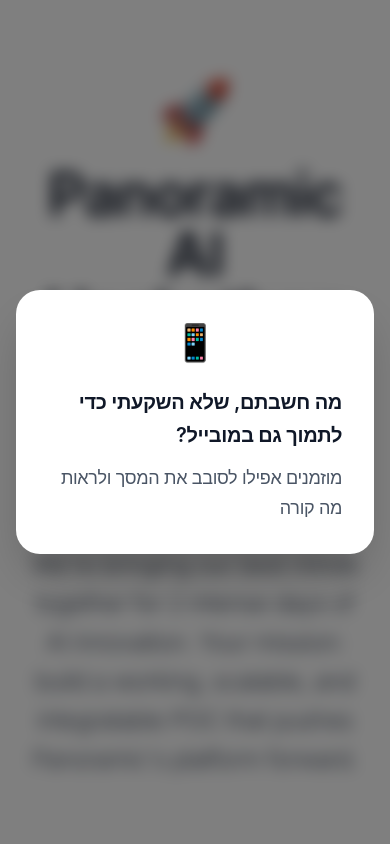
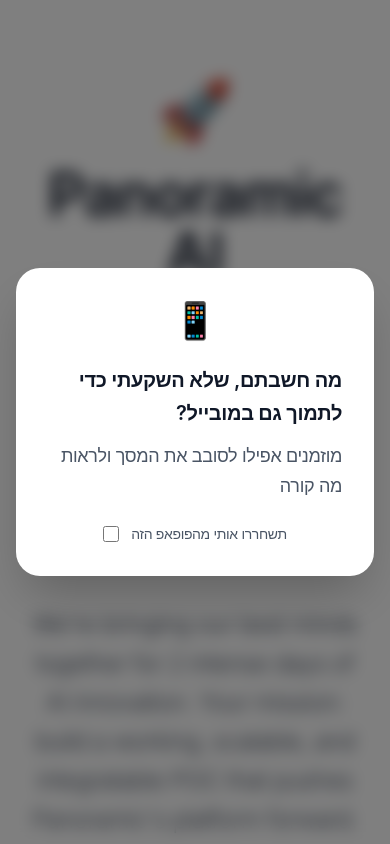
Before and after one commit to omriland/ai-hackathon, a Next.js app: page / in a window 390 px wide. Shown: the top 844 px of the page. Built offline with nearby package versions, Linux system fonts and the light colour scheme.

Commit message:
Refactor mobile modal logic to use dontShowAgain state for user preference and add "Add to Calendar" button functionality

```diff
--- a/src/app/page.tsx
+++ b/src/app/page.tsx
@@ -6,12 +6,14 @@ import { useState, useEffect } from 'react';
 export default function Home() {
   const [showMobileModal, setShowMobileModal] = useState(false);
   const [isUpsideDown, setIsUpsideDown] = useState(false);
-  const [hasSeenModal, setHasSeenModal] = useState(false);
+  const [dontShowAgain, setDontShowAgain] = useState(false);
 
   useEffect(() => {
     const checkMobile = () => {
       const isMobile = window.innerWidth <= 768 || /Android|webOS|iPhone|iPad|iPod|BlackBerry|IEMobile|Opera Mini/i.test(navigator.userAgent);
-      if (isMobile && !hasSeenModal) {
+      const hasOptedOut = localStorage.getItem('hideHackathonMobileModal') === 'true';
+
+      if (isMobile && !hasOptedOut) {
         setShowMobileModal(true);
       }
     };
@@ -87,8 +89,10 @@ export default function Home() {
         <div
           className="fixed inset-0 bg-black/50 backdrop-blur-sm z-50 flex items-center justify-center p-4"
           onClick={() => {
+            if (dontShowAgain) {
+              localStorage.setItem('hideHackathonMobileModal', 'true');
+            }
             setShowMobileModal(false);
-            setHasSeenModal(true);
           }}
         >
           <div
@@ -96,13 +100,26 @@ export default function Home() {
             onClick={(e) => e.stopPropagation()}
           >
             <div className="text-4xl mb-6">📱</div>
-            <div className="text-right" dir="rtl">
+            <div className="text-right mb-6" dir="rtl">
               <p className="text-xl font-semibold text-gray-900 mb-3 leading-relaxed">
                 מה חשבתם, שלא השקעתי כדי לתמוך גם במובייל?
               </p>
               <p className="text-lg text-gray-600 leading-relaxed">
                 מוזמנים אפילו לסובב את המסך ולראות מה קורה
               </p>
+            </div>
+
+            <div className="flex items-center justify-center gap-3 text-sm text-gray-600">
+              <input
+                type="checkbox"
+                id="dontShowAgain"
+                checked={dontShowAgain}
+                onChange={(e) => setDontShowAgain(e.target.checked)}
+                className="w-4 h-4 text-gray-600 bg-gray-100 border-gray-300 rounded focus:ring-gray-500 focus:ring-2"
+              />
+              <label htmlFor="dontShowAgain" className="cursor-pointer">
+                 תשחררו אותי מהפופאפ הזה
+              </label>
             </div>
           </div>
         </div>
@@ -123,6 +140,23 @@ export default function Home() {
               <p className="text-2xl md:text-3xl text-gray-600 font-light tracking-tight mb-4">
                 June 15–16 | 09:00–21:00
               </p>
+              <button
+                onClick={() => {
+                  const startDate = new Date('2024-06-15T09:00:00');
+                  const endDate = new Date('2024-06-16T21:00:00');
+
+                  const formatDate = (date: Date) => {
+                    return date.toISOString().replace(/[-:]/g, '').split('.')[0] + 'Z';
+                  };
+
+                  const calendarUrl = `https://calendar.google.com/calendar/render?action=TEMPLATE&text=${encodeURIComponent('Panoramic AI Hackathon')}&dates=${formatDate(startDate)}/${formatDate(endDate)}&details=${encodeURIComponent('Two Days. One Mission. Infinite Creativity. Build a working, scalable, and integratable POC that pushes Panoramic\'s platform forward.')}&location=${encodeURIComponent('Panoramic Office')}`;
+
+                  window.open(calendarUrl, '_blank');
+                }}
+                className="inline-flex items-center gap-2 bg-gray-100 hover:bg-gray-200 text-gray-700 px-4 py-2 rounded-xl text-sm font-medium transition-colors duration-200 mb-6"
+              >
+                📅 Add to Calendar
+              </button>
               <p className="text-xl text-gray-500 font-light max-w-2xl mx-auto leading-relaxed">
                 Two Days. One Mission. Infinite Creativity.
               </p>
```
